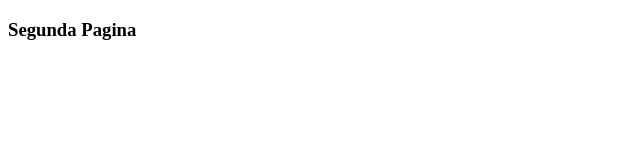
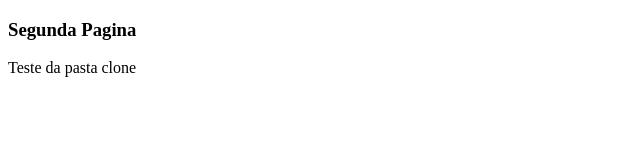
Before and after one commit to JSalesss/Aula_Git_TDS0033, a plain HTML site: page Link.HTML in a window 1280 px wide. Shown: the whole page, without its empty margins (0-640 px from the left). Drawn offline with Linux system fonts and the light colour scheme.

Commit message:
Segundo teste da pasta clone

```diff
--- a/Link.HTML
+++ b/Link.HTML
@@ -9,5 +9,6 @@
 
 <body>
     <h3>Segunda Pagina</h3>
+    <p>Teste da pasta clone</p>
 </body>
 </html>
```
